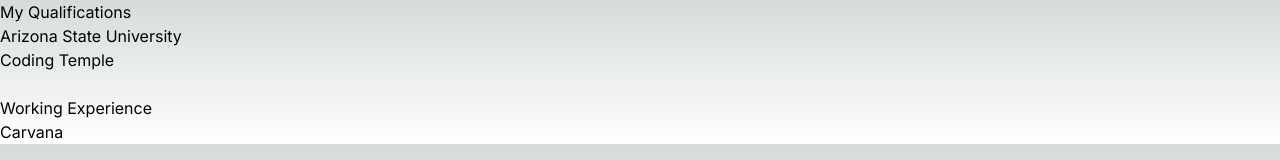
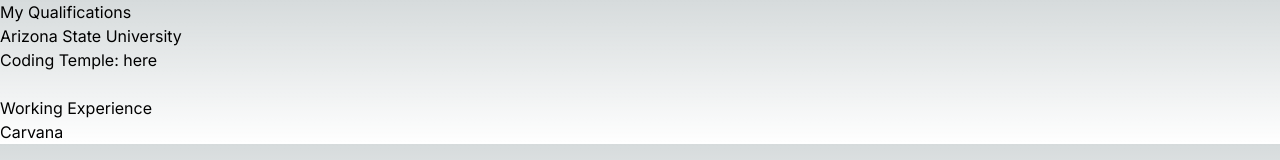
Before and after one commit to pinjster/Portfolio_Site, a Next.js app: page /qualifactions in a window 1280 px wide. Shown: the top 160 px of the page. Built offline with nearby package versions, Linux system fonts and the light colour scheme.

Commit message:
included credly link

```diff
--- a/app/qualifactions/page.tsx
+++ b/app/qualifactions/page.tsx
@@ -5,7 +5,7 @@
     <div>
         <h1>My Qualifications</h1>
         <h4>Arizona State University</h4>
-        <h4>Coding Temple</h4>
+        <h4>Coding Temple: <a href="https://www.credly.com/badges/36018540-8883-4adb-8bd8-e477830ada88/linked_in?t=rzra9e"> here</a></h4>
         <br />
         <h1>Working Experience</h1>
         <h4>Carvana</h4>
```
